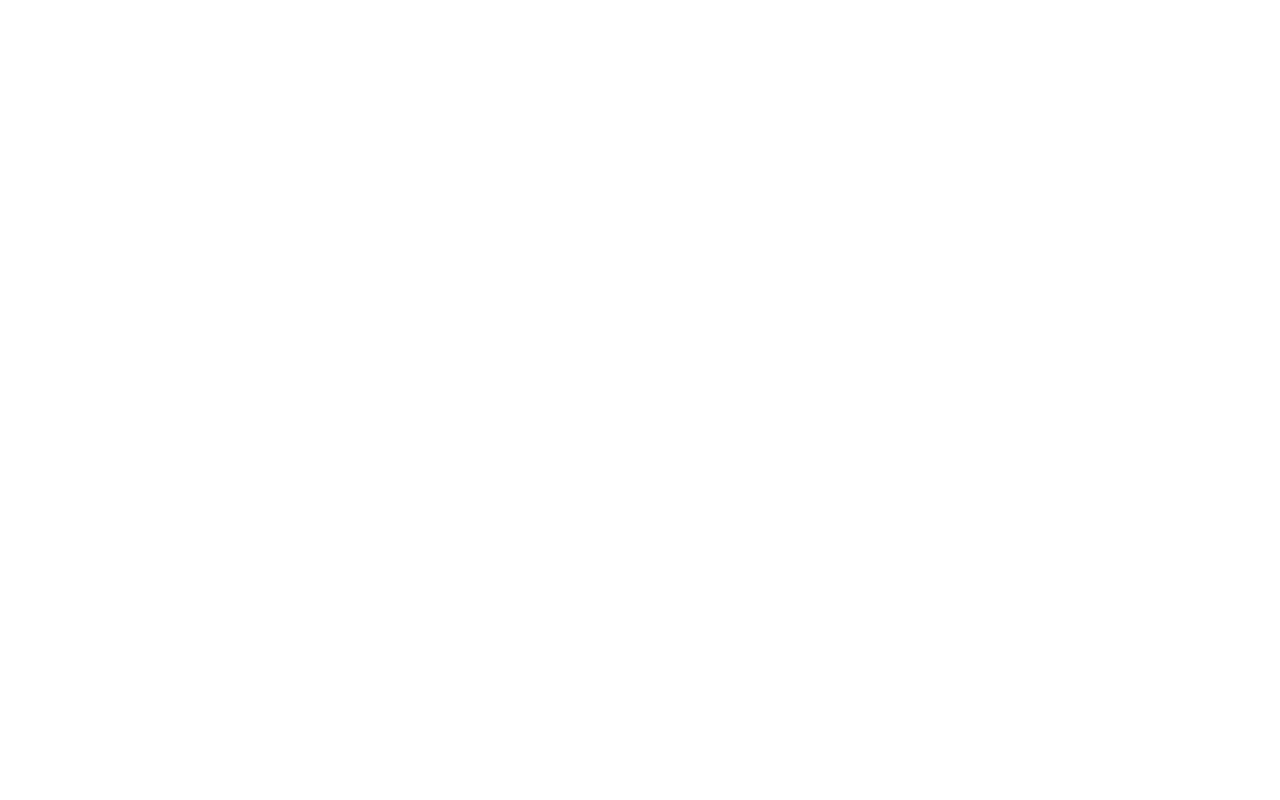
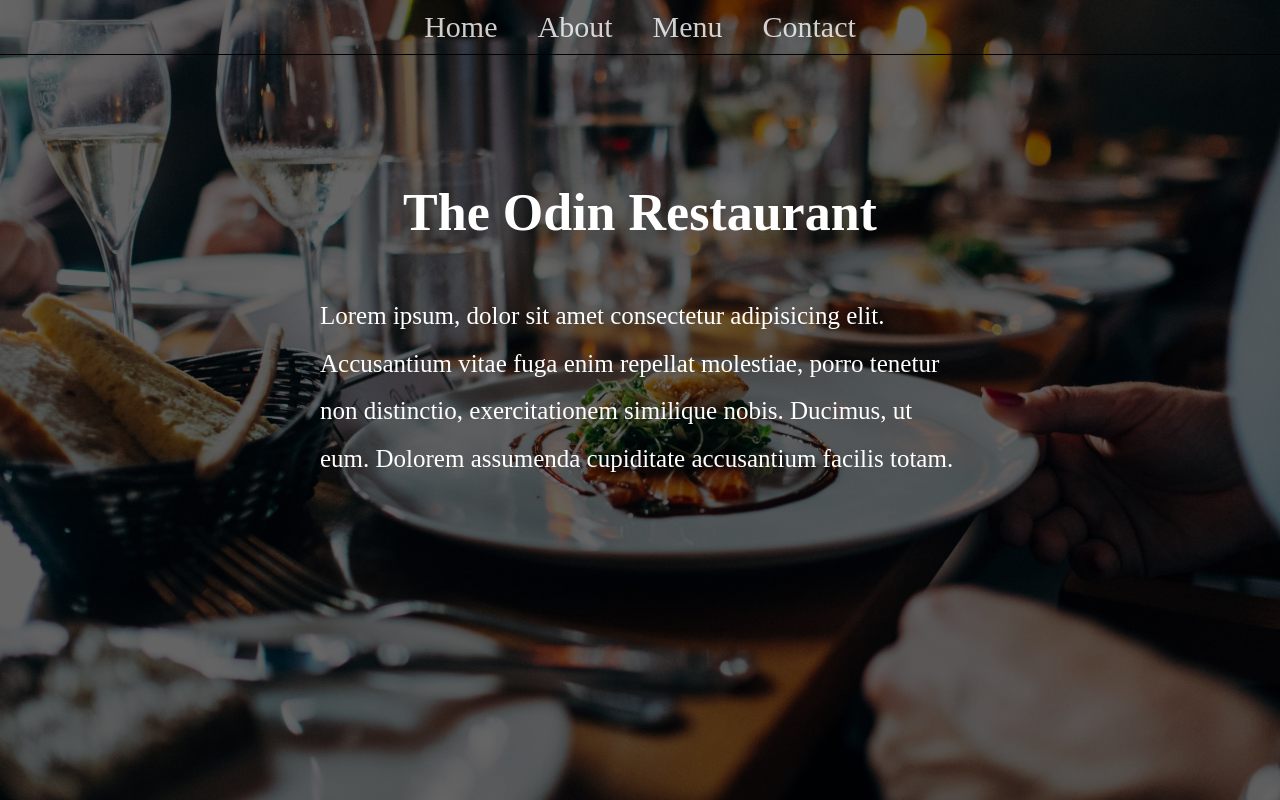
Before and after one commit to PinheiroCristhian/Restaurant-Page, a website built with webpack: page dist/index.html in a window 1280 px wide. Built offline with nearby package versions, Linux system fonts and the light colour scheme.

Commit message:
Finished createHome module

```diff
--- /dev/null
+++ b/src/css/style.css
@@ -0,0 +1,34 @@
+* {
+  margin: 0;
+  padding: 0;
+}
+
+#bg-img {
+  background-image: url(../img/bg-image.jpg);
+  background-position: center;
+  background-size: cover;
+  height: 100vh;
+}
+#bg-color {
+  background-color: rgb(0, 0, 0, .6);
+  height: 100vh;
+
+}
+#nav-bar ul {
+  text-align: center;
+}
+#nav-bar li {
+  display: inline-block;
+  font-size: 30px;
+
+}
+#nav-bar li a {
+  text-decoration: none;
+  color: rgba(255, 255, 255, .8);
+  cursor: pointer;
+  margin: 0 20px;
+}
+#nav-bar {
+  border-bottom: 1px solid #000;
+  padding: 10px;
+}
--- a/src/index.js
+++ b/src/index.js
@@ -0,0 +1,4 @@
+import DOM from './modules/dom.js'
+import renderHomePage from './modules/createHome.js';
+
+renderHomePage()
--- /dev/null
+++ b/src/modules/createHome.js
@@ -0,0 +1,75 @@
+import DOM from './dom.js';
+function renderHomePage() {
+
+  const contentDiv = document.querySelector('.content');
+
+  contentDiv.appendChild(createDiv()).id = 'bg-img';
+
+  document.querySelector('#bg-img').appendChild(createDiv()).id = 'bg-color';
+
+  document.querySelector('#bg-color').appendChild(createNavBar()).id = 'nav-bar';
+  document.querySelector('#nav-bar').appendChild(createUl());
+
+  for (let i = 1; i <= 4; i++) {
+    document.querySelector('#nav-bar ul').appendChild(createLi());
+  }
+
+  for (let li of document.querySelectorAll('li')) {
+    li.appendChild(createA())
+  }
+
+  document.querySelectorAll('#nav-bar ul li a')[0].textContent = 'Home';
+  document.querySelectorAll('#nav-bar ul li a')[1].textContent = 'About';
+  document.querySelectorAll('#nav-bar ul li a')[2].textContent = 'Menu';
+  document.querySelectorAll('#nav-bar ul li a')[3].textContent = 'Contact';
+
+
+  document.querySelector('#bg-color').appendChild(createDiv()).id = 'restaurant-info';
+  document.querySelector('#restaurant-info').appendChild(createH1());
+  document.querySelector('#restaurant-info').appendChild(createP());
+
+  document.querySelector('#restaurant-info').style.cssText = 'margin: 10% auto; width: 50%'
+
+
+  document.querySelector('#restaurant-info h1').textContent = 'The Odin Restaurant';
+  document.querySelector('#restaurant-info h1').style.cssText = 'color: #fff; margin-bottom: 50px; text-align: center; font-size: 52px';
+
+
+  document.querySelector('#restaurant-info p').textContent = 'Lorem ipsum, dolor sit amet consectetur adipisicing elit. Accusantium vitae fuga enim repellat molestiae, porro tenetur non distinctio, exercitationem similique nobis. Ducimus, ut eum. Dolorem assumenda cupiditate accusantium facilis totam.';
+  document.querySelector('#restaurant-info p').style.color = '#fff';
+
+  document.querySelector('#restaurant-info p').style.cssText = 'line-height: 1.9; font-size: 25px; color: #fff';
+
+
+}
+
+function createH1() {
+  return document.createElement('h1');
+}
+
+function createP() {
+  return document.createElement('p');
+}
+
+function createNavBar() {
+  return document.createElement('nav');
+}
+
+function createDiv() {
+  return document.createElement('div');
+}
+
+function createUl() {
+  return document.createElement('ul');
+}
+
+function createLi() {
+  return document.createElement('li');
+}
+
+function createA() {
+  return document.createElement('a');
+}
+
+
+export default renderHomePage;
--- /dev/null
+++ b/src/modules/dom.js
@@ -0,0 +1,14 @@
+const DOM = (()=> {
+
+
+  return {
+    div: document.createElement('div'),
+    nav: document.createElement('nav'),
+    ul: document.createElement('ul'),
+    li: document.createElement('li'),
+    a: document.createElement('a')
+  }
+
+})();
+
+export default DOM;
```
Also changed, not shown: dist/index.html, dist/main.js, src/img/bg-image.jpg (added).
